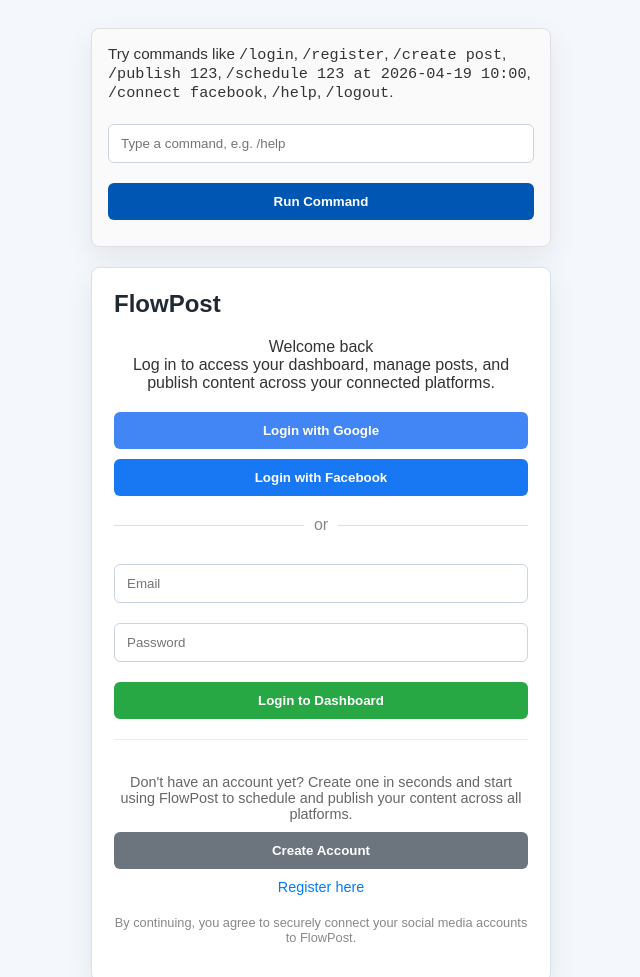
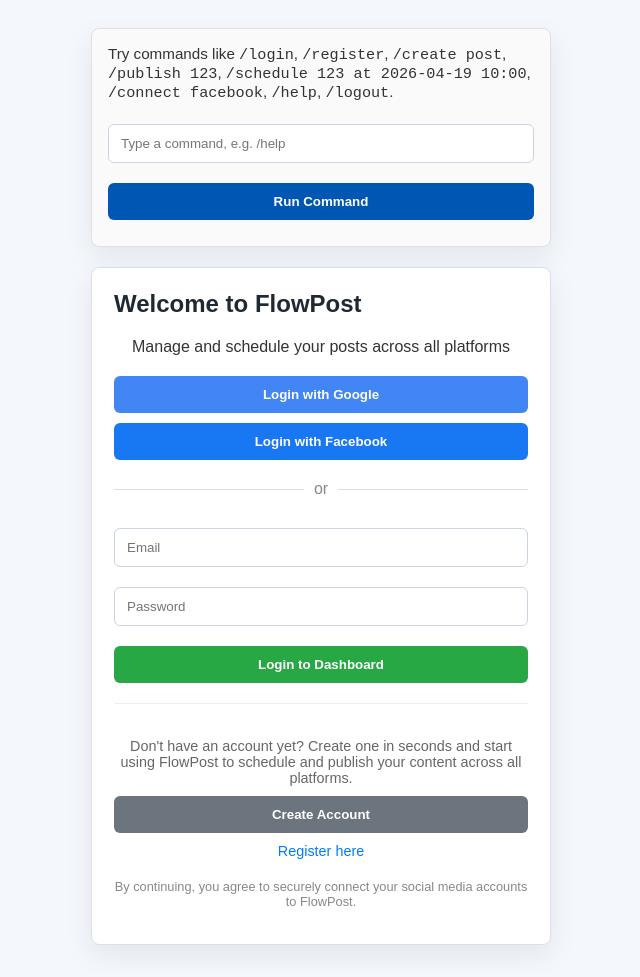
Before and after one commit to optimisticnyangila-png/KevineNyangila, a website with bundled scripts: page frontend/index.html in a window 1280 px wide. Shown: the top 977 px of the page, without its empty margins (319-959 px from the left). Built offline with nearby package versions, Linux system fonts and the light colour scheme; files whose address does not match are found by name.

Commit message:
Update FlowPost UI and backend logging improvements

```diff
--- a/backend/server.js
+++ b/backend/server.js
@@ -31,7 +31,6 @@
 });
 
 const frontendOrigin = process.env.FRONTEND_ORIGIN || "http://localhost:3000";
-const backendOrigin = process.env.BACKEND_ORIGIN || `http://localhost:${process.env.PORT || 5000}`;
 const allowedOrigins = (process.env.CORS_ORIGINS || frontendOrigin)
     .split(",")
     .map((origin) => origin.trim())
@@ -227,7 +226,10 @@
 
 if (require.main === module) {
     server.listen(PORT, () => {
-        console.log(`FlowPost API on ${backendOrigin}`);
+        console.log(`FlowPost API running on port ${PORT}`);
+        if (process.env.BACKEND_ORIGIN) {
+            console.log(`FlowPost API public URL: ${process.env.BACKEND_ORIGIN}`);
+        }
         console.log(`WebSocket server ready for real-time updates`);
     });
 }
--- a/frontend/index.html
+++ b/frontend/index.html
@@ -22,8 +22,8 @@
             <pre id="command-output" class="command-output hidden" aria-live="polite"></pre>
         </div>
         <div id="login" class="container">
-            <h2>FlowPost</h2>
-            <p class="welcome-text">Welcome back<br>Log in to access your dashboard, manage posts, and publish content across your connected platforms.</p>
+            <h2>Welcome to FlowPost</h2>
+            <p class="welcome-text">Manage and schedule your posts across all platforms</p>
             <button type="button" id="google-login">Login with Google</button>
             <button type="button" id="facebook-login">Login with Facebook</button>
             <div class="divider">or</div>
```
